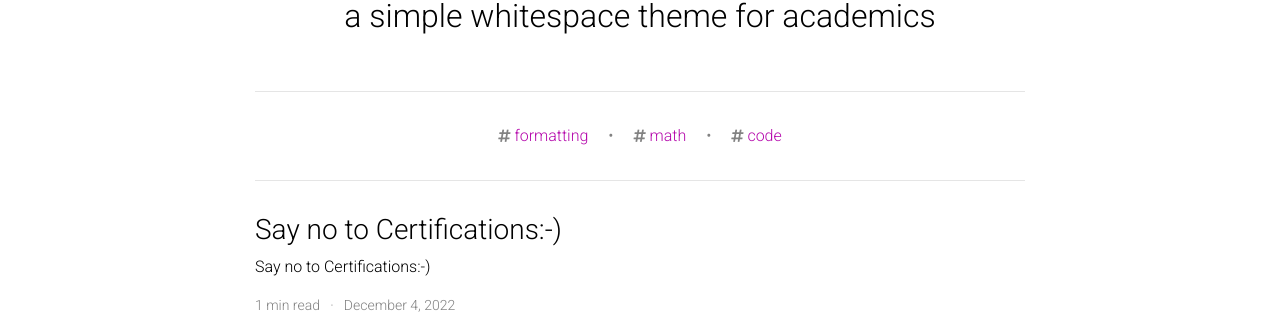
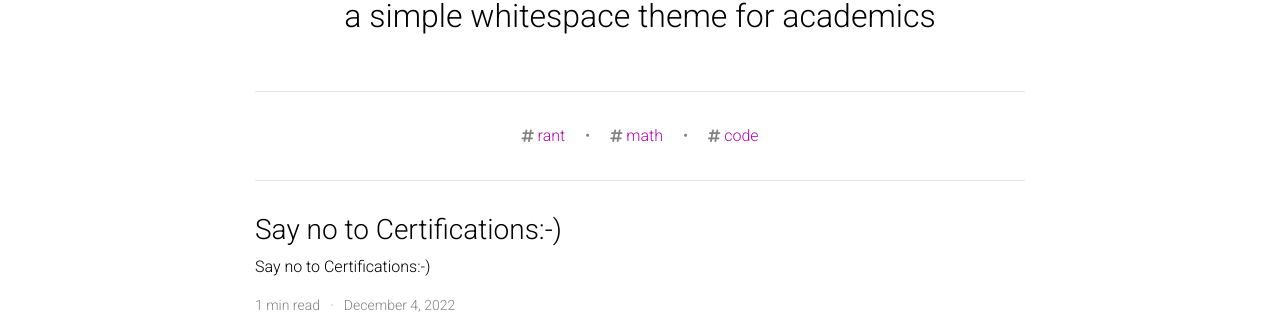
Before and after one commit to adarijani/adarijani.github.io_archived, a Jekyll site: the page built from blog/index.html, in a window 1280 px wide and 1160 px high. Shown: the part 243-561 px from the top of the window. Built offline with Jekyll 4.4.1, drawn with Linux system fonts in a browser that asks for light colours; the list of posts is cut into pages by our own code; comment, search, counter and statistics services are not loaded; a style sheet for code colours, icons or effects is not loaded.

Commit message:
Update _config.yml

```diff
--- a/_config.yml
+++ b/_config.yml
@@ -223,7 +223,7 @@
     tag: '/blog/tag/:name/'
     category: '/blog/category/:name/'
 
-display_tags: ['formatting', 'math', 'code'] # this tags will be dispalyed on the front page of your blog
+display_tags: ['rant', 'math', 'code'] # this tags will be dispalyed on the front page of your blog
 
 # -----------------------------------------------------------------------------
 # Jekyll Scholar
```
